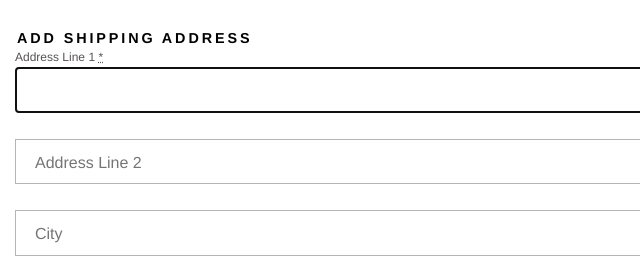
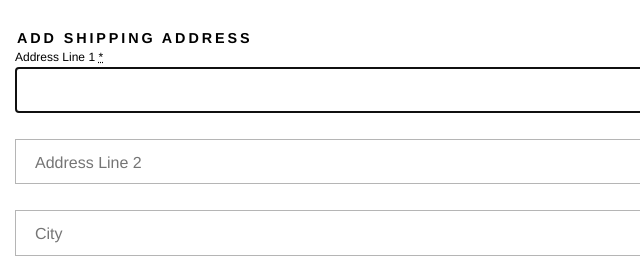
Before and after one commit to aobajuluwa/commerce-form, a plain HTML site: page index.html in a window 1280 px wide. Shown: the top 258 px of the page, 0-640 px from the left. Drawn offline with nearby package versions, Linux system fonts and the light colour scheme.

Commit message:
changed contrast ratio of labels to pass

```diff
--- a/css/styles.css
+++ b/css/styles.css
@@ -49,7 +49,7 @@ input.input-selected ~ label {
     top: -12px;
     left: 0px;
     font-size: 0.75em;
-    color: #575353 ;
+    color: #000 ;
 }
 
 input + label {
```
